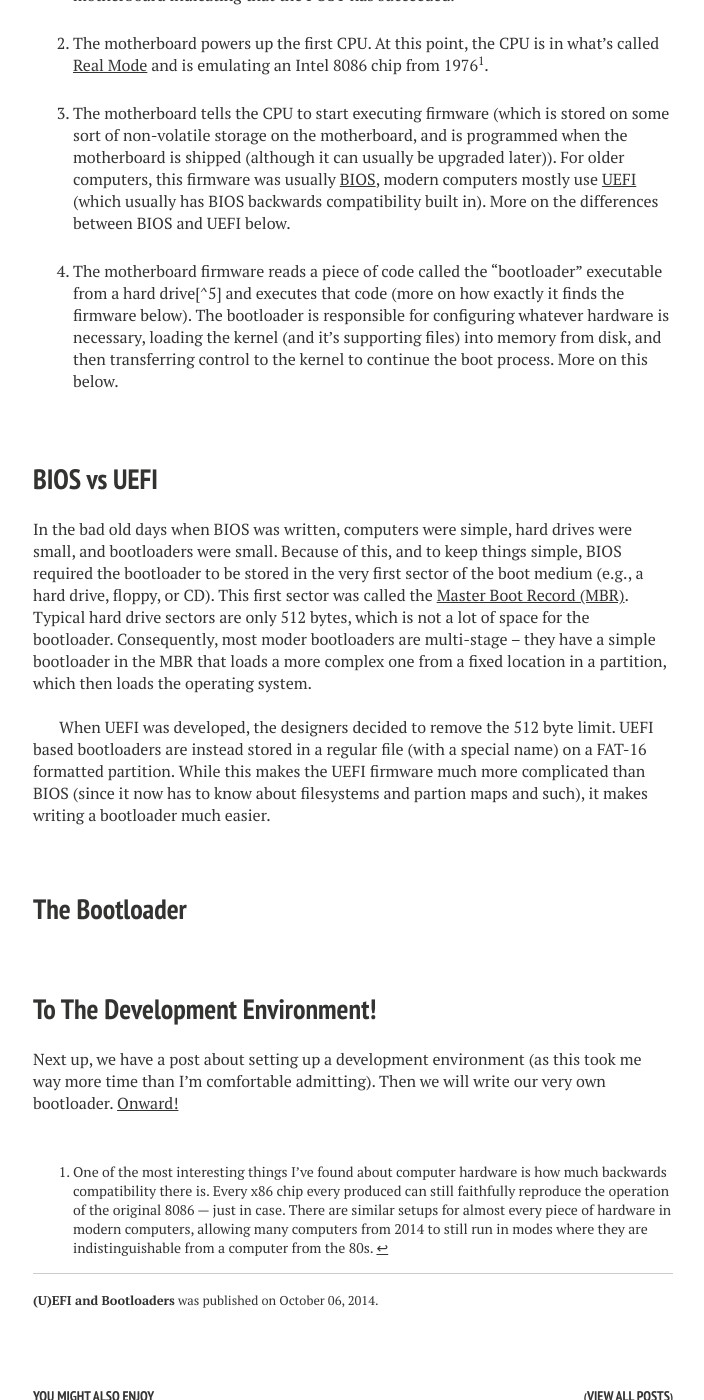
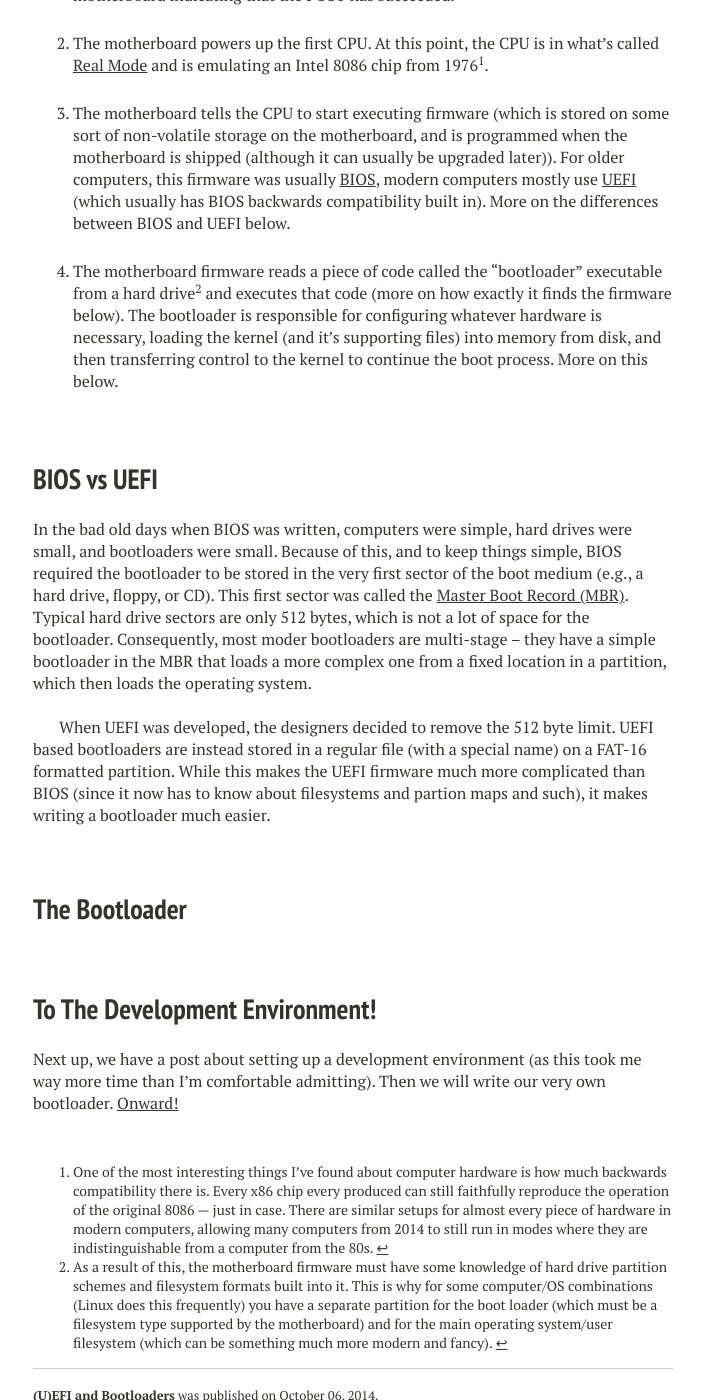
Before and after one commit to kmmoore/kmmoore.github.io, a Jekyll site: the page built from _posts/2014-10-06-uefi-and-bootloaders.md, in a window 1280 px wide and 1400 px high, scrolled down 930 px. Shown: the whole window, without its empty margins (287-991 px from the left). Built offline with Jekyll 4.4.1, drawn with Linux system fonts in a browser that asks for light colours; nearby versions of some CDN libraries; comment, search, counter and statistics services are not loaded.

Commit message:
Fix footnote in UEFI article.

```diff
--- a/_posts/2014-10-06-uefi-and-bootloaders.md
+++ b/_posts/2014-10-06-uefi-and-bootloaders.md
@@ -40,7 +40,7 @@ When you turn on the power supply in your computer and the motherboard receives
 
 3.  The motherboard tells the CPU to start executing firmware (which is stored on some sort of non-volatile storage on the motherboard, and is programmed when the motherboard is shipped (although it can usually be upgraded later)). For older computers, this firmware was usually [BIOS](http://en.wikipedia.org/wiki/BIOS), modern computers mostly use [UEFI](http://en.wikipedia.org/wiki/Unified_Extensible_Firmware_Interface) (which usually has BIOS backwards compatibility built in). More on the differences between BIOS and UEFI below.
 
-4.  The motherboard firmware reads a piece of code called the "bootloader" executable from a hard drive[^5] and executes that code (more on how exactly it finds the firmware below). The bootloader is responsible for configuring whatever hardware is necessary, loading the kernel (and it's supporting files) into memory from disk, and then transferring control to the kernel to continue the boot process. More on this below.
+4.  The motherboard firmware reads a piece of code called the "bootloader" executable from a hard drive[^2] and executes that code (more on how exactly it finds the firmware below). The bootloader is responsible for configuring whatever hardware is necessary, loading the kernel (and it's supporting files) into memory from disk, and then transferring control to the kernel to continue the boot process. More on this below.
 
 
 
```
